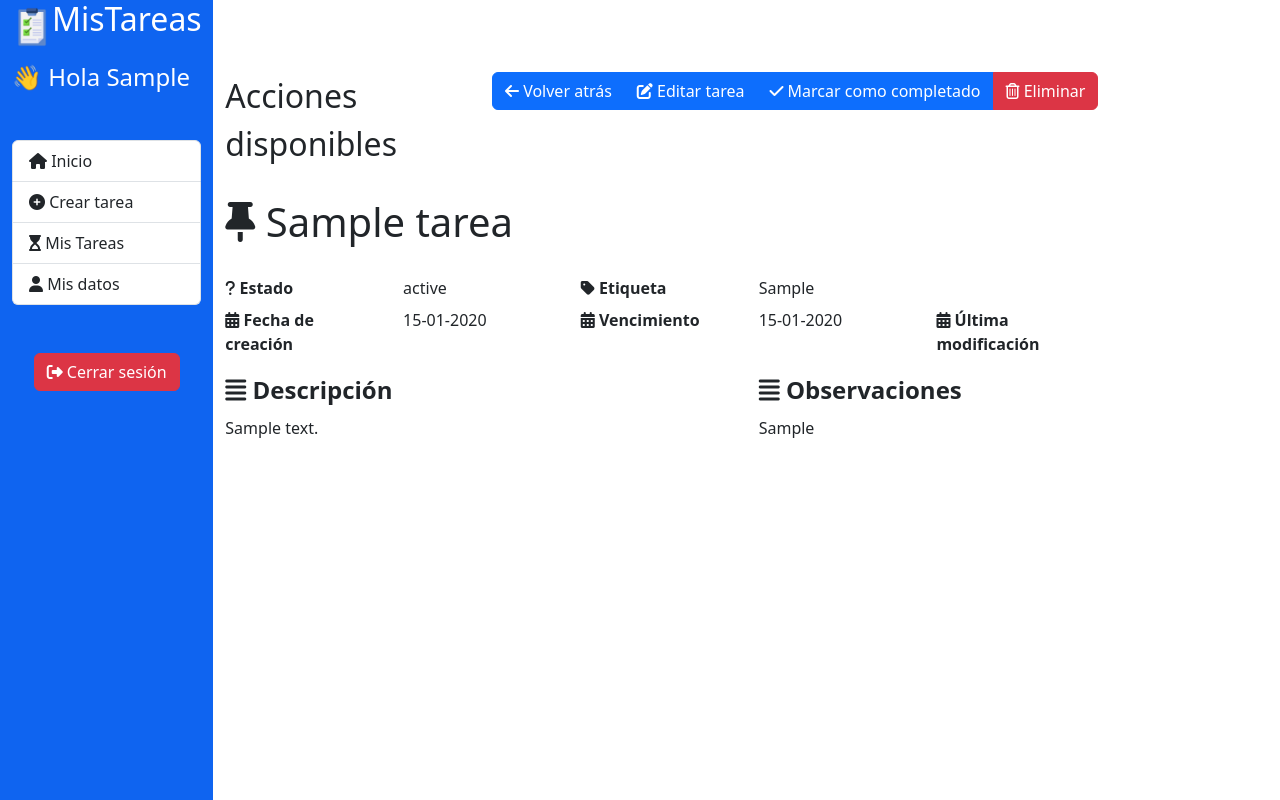
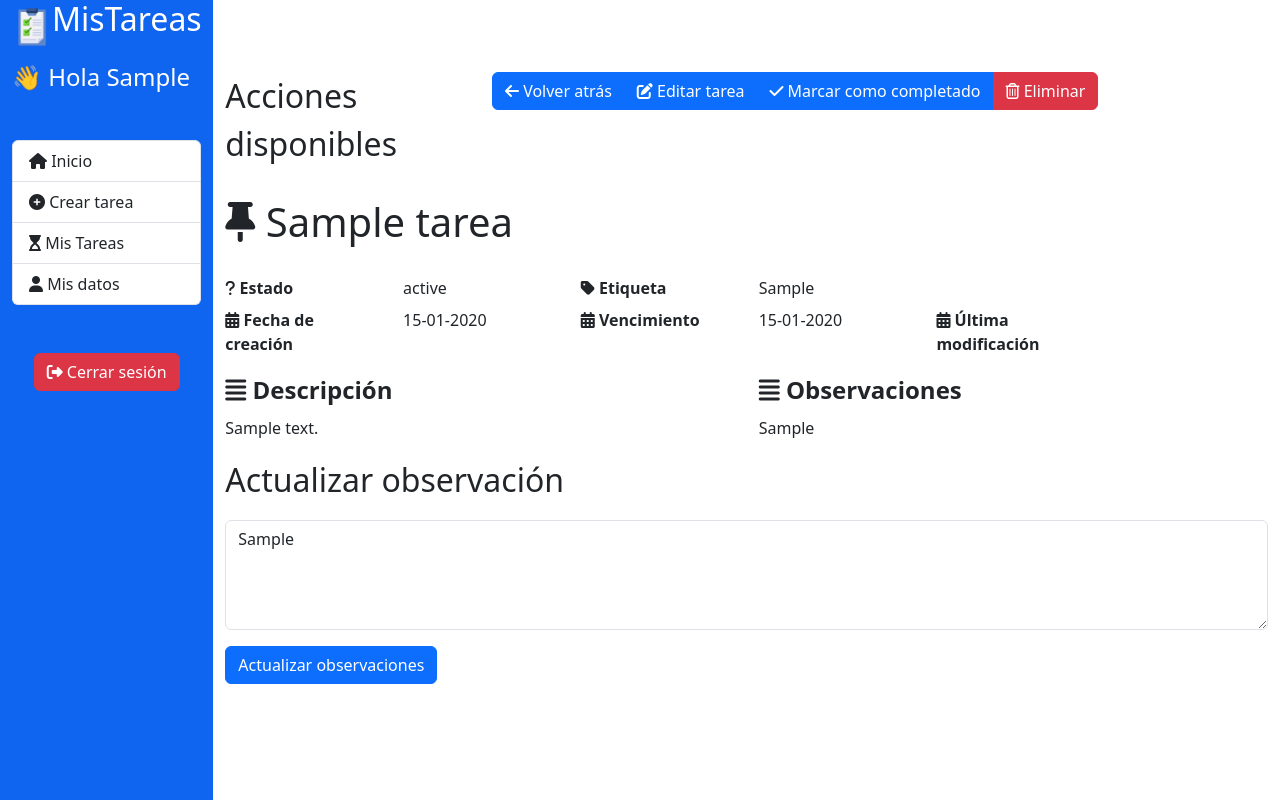
Before and after one commit to eduardoescarez/mistareas, a Django app: page /internal/tarea/1/ver in a window 1280 px wide. Run offline with Django 4.2, Linux system fonts and the light colour scheme; a user stored in the database is signed in; tables that the repository leaves empty hold one stand-in row (values such as "Sample post"); some libraries are stand-ins or nearby versions.

Commit message:
Agrega formulario actualizar observación

```diff
--- a/sitioweb/mistareas/forms.py
+++ b/sitioweb/mistareas/forms.py
@@ -60,3 +60,16 @@ class FormularioNuevaTarea(forms.Form):
     class Meta:
         model = Tareas
         fields = ['titulo', 'descripcion', 'id_usuario', 'fecha_creacion', 'fecha_vencimiento', 'id_estado', 'id_etiqueta']
+
+class FormularioObservaciones(forms.Form):
+    observaciones = forms.CharField     (label='Observaciones', required=True,
+                                            widget=forms.Textarea(attrs={
+                                            'class': 'form-control',
+                                            'rows': 4,
+                                            'placeholder': 'Ingrese acá la observación'
+                                        })
+                                        )
+
+    class Meta:
+        model = Tareas
+        fields = ['observaciones']
--- a/sitioweb/mistareas/templates/read_task.html
+++ b/sitioweb/mistareas/templates/read_task.html
@@ -52,6 +52,27 @@
                     <div class="col-6">{{ tarea.observaciones | default:'No hay una observación en esta tarea' }}</div>
                 </div>
             </div>
+            <div class="mt-3">
+                <div class="row">
+                    <p class="fs-2">Actualizar observación</p>
+                </div>
+                <div class="row">
+                    <form method="post">
+                        {% csrf_token %}
+                        {% for campo in form %}
+                        <div class="row">
+                            <div class="col-12">
+                                {{ campo }}
+                                {% if campo.help_text %}
+                                <div class="form-text">{{ campo.help_text }}</div>
+                                {% endif %}
+                            </div>
+                        </div>
+                        {% endfor %}
+                        <button type="submit" class="btn btn-primary mt-3">Actualizar observaciones</button>
+                    </form>
+                </div>
+            </div>
         </div>
     </div>
 </div>
--- a/sitioweb/mistareas/views.py
+++ b/sitioweb/mistareas/views.py
@@ -1,7 +1,7 @@
 from django.shortcuts import render, redirect
 from django.views.generic import TemplateView, UpdateView
 from django.contrib.auth import authenticate, login, logout
-from mistareas.forms import FormularioLogin, FormularioNuevaTarea
+from mistareas.forms import FormularioLogin, FormularioNuevaTarea, FormularioObservaciones
 from mistareas.models import Tareas, Etiquetas, Estados
 
 # Create your views here.
@@ -76,13 +76,28 @@ class ListAllTaskView(TemplateView):
 class ReadTaskView(TemplateView):
     template_name= 'read_task.html'
     def get(self, request, *args, **kwargs):
+        tarea = Tareas.objects.get(id=kwargs['id_tarea'])
         context = {
             'title': '- Ver tarea',
             'nombre': request.user.first_name,
-            'tarea' : Tareas.objects.get(id=kwargs['id_tarea']),
+            'tarea' : tarea,
+            'form' :  FormularioObservaciones(initial ={'observaciones': tarea.observaciones} ),
+            'mensajes':  request.session.get('mensajes', None),
         }
+        request.session.pop('mensajes', None)
         return render(request, self.template_name, context)
 
+    def post(self, request, *args, **kwargs):
+        form = FormularioObservaciones(request.POST)
+        if form.is_valid():
+            tarea = Tareas.objects.get(id=kwargs['id_tarea'])
+            tarea.observaciones = form.cleaned_data['observaciones']
+            tarea.save()
+            request.session['mensajes'] = {'enviado': True, 'resultado': 'Se ha actualizado la observación'}
+            return redirect('leer_tarea', id_tarea=kwargs['id_tarea'])
+        else:
+            request.session['mensajes'] = {'enviado': False, 'resultado': form.errors}
+            return redirect('leer_tarea', id_tarea=kwargs['id_tarea'])
 
 ## Crear una tarea
 class CreateTaskView(TemplateView):
```
